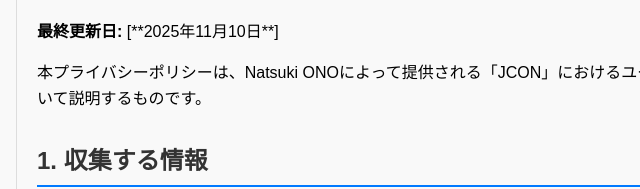
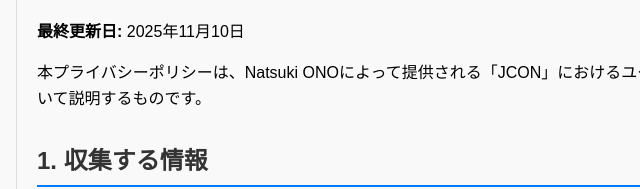
Before and after one commit to jani-onct/JCON-JSON_Controller, a plain HTML site: page index.html in a window 1280 px wide. Shown: the part 203-392 px from the top of the page, 203-843 px from the left. Drawn offline with Linux system fonts and the light colour scheme.

Commit message:
README.mdとindex.htmlを微修正

```diff
--- a/index.html
+++ b/index.html
@@ -37,7 +37,7 @@
 <body>
 
     <h1>JCON コントローラー アプリケーション プライバシーポリシー</h1>
-    <p><strong>最終更新日:</strong> [**2025年11月10日**]</p>
+    <p><strong>最終更新日:</strong> 2025年11月10日</p>
 
     <p>本プライバシーポリシーは、Natsuki ONOによって提供される「JCON」におけるユーザー情報の取り扱いについて説明するものです。</p>
 
```
Also changed, not shown: 1 other file.
